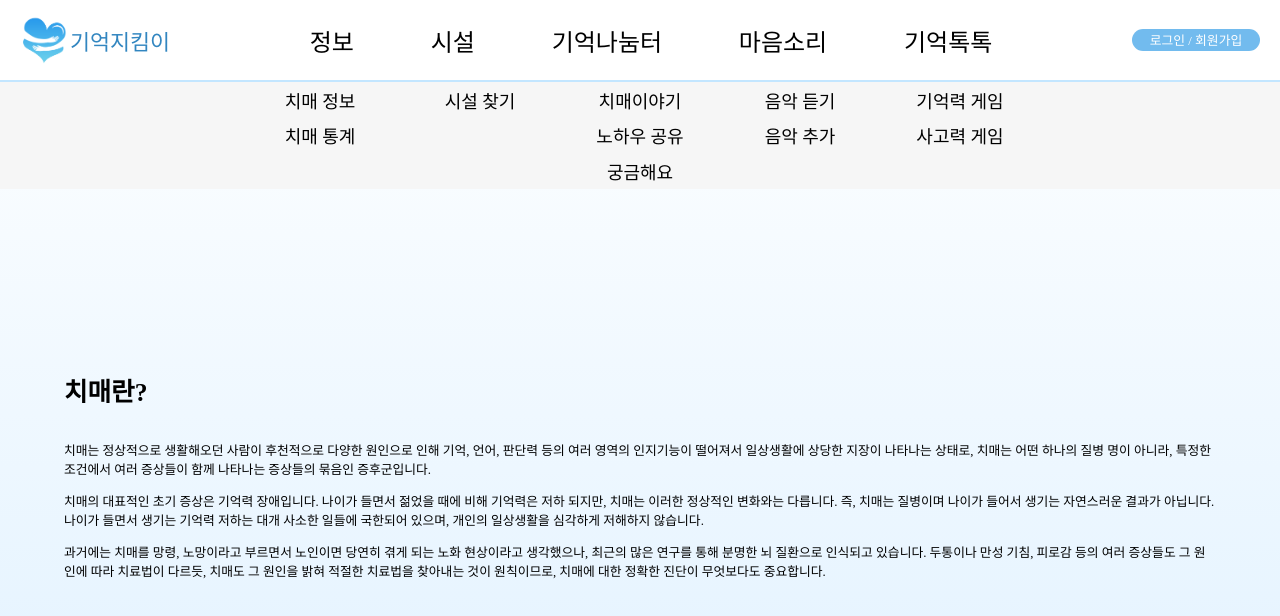
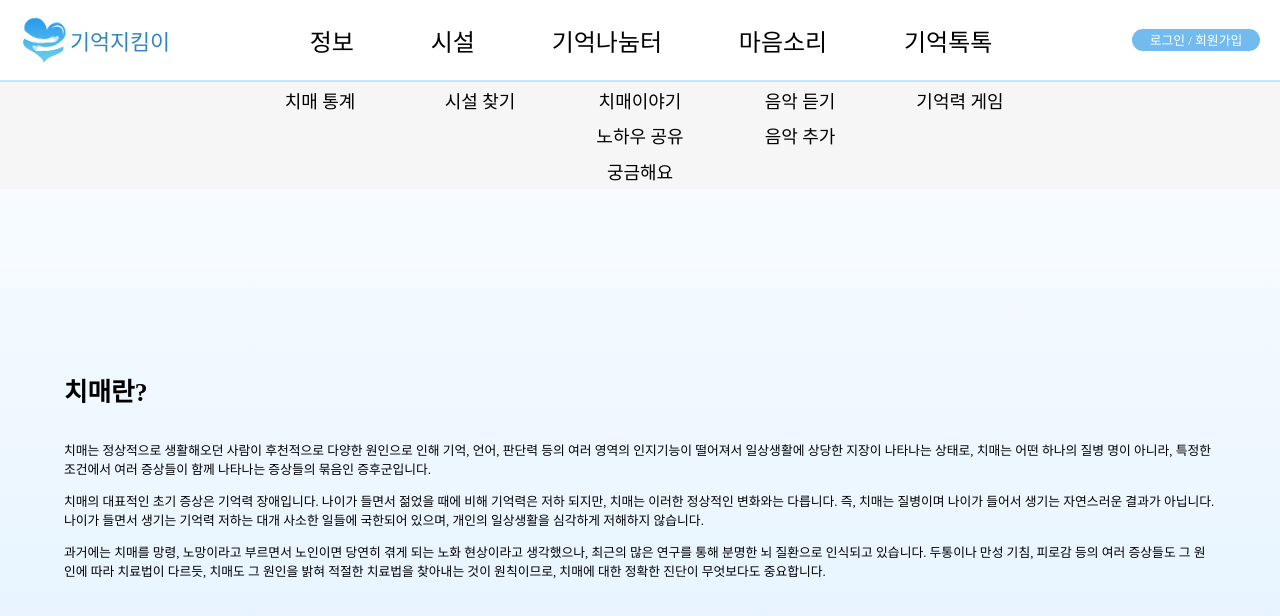
Before and after one commit to hongjaewon62/MemoryKeeper, a React (Vite) app: page /home in a window 1280 px wide. Both pictures are taken after a click on the element "정보". Shown: the top 616 px of the page. Built offline with nearby package versions, Linux system fonts and the light colour scheme; no server answers.

Commit message:
구현중인 기능 수정

```diff
--- a/src/header/DropDownMenu.jsx
+++ b/src/header/DropDownMenu.jsx
@@ -46,11 +46,11 @@ function DropDownMenu() {
     return(
         <Wrapper>
             <HeaderContentWrapper>
-                <HeaderContentTitle onClick={() => {
+                {/* <HeaderContentTitle onClick={() => {
                     navigate("/information")
                 }}>
                     치매 정보
-                </HeaderContentTitle>
+                </HeaderContentTitle> */}
                 <HeaderContentTitle onClick={() => {
                     navigate("/statistics")
                 }}>
@@ -99,9 +99,9 @@ function DropDownMenu() {
                 }}>
                     기억력 게임
                 </HeaderContentTitle>
-                <HeaderContentTitle>
+                {/* <HeaderContentTitle>
                     사고력 게임
-                </HeaderContentTitle>
+                </HeaderContentTitle> */}
             </HeaderContentWrapper>
         </Wrapper>
     )
```
Also changed, not shown: src/chart/HomeChartAge.jsx (+0 -92 lines).
